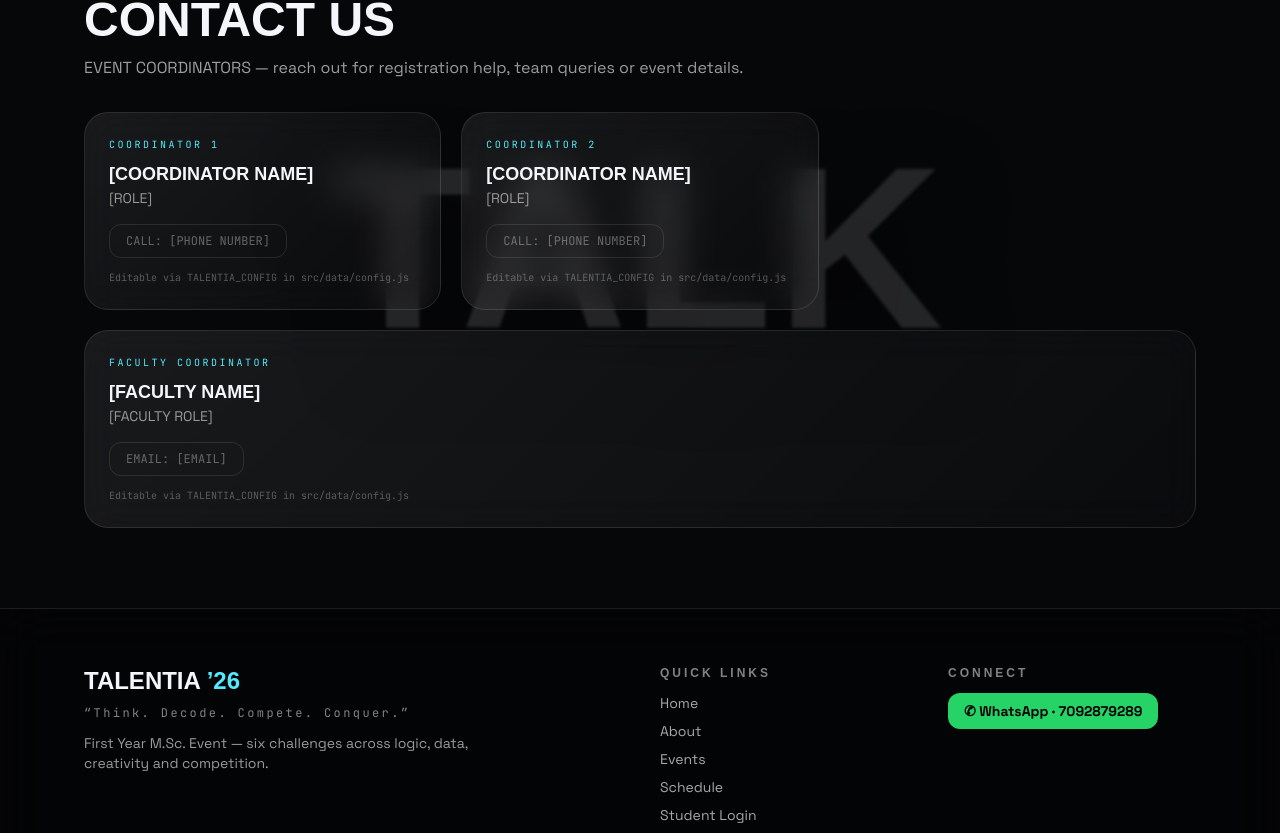
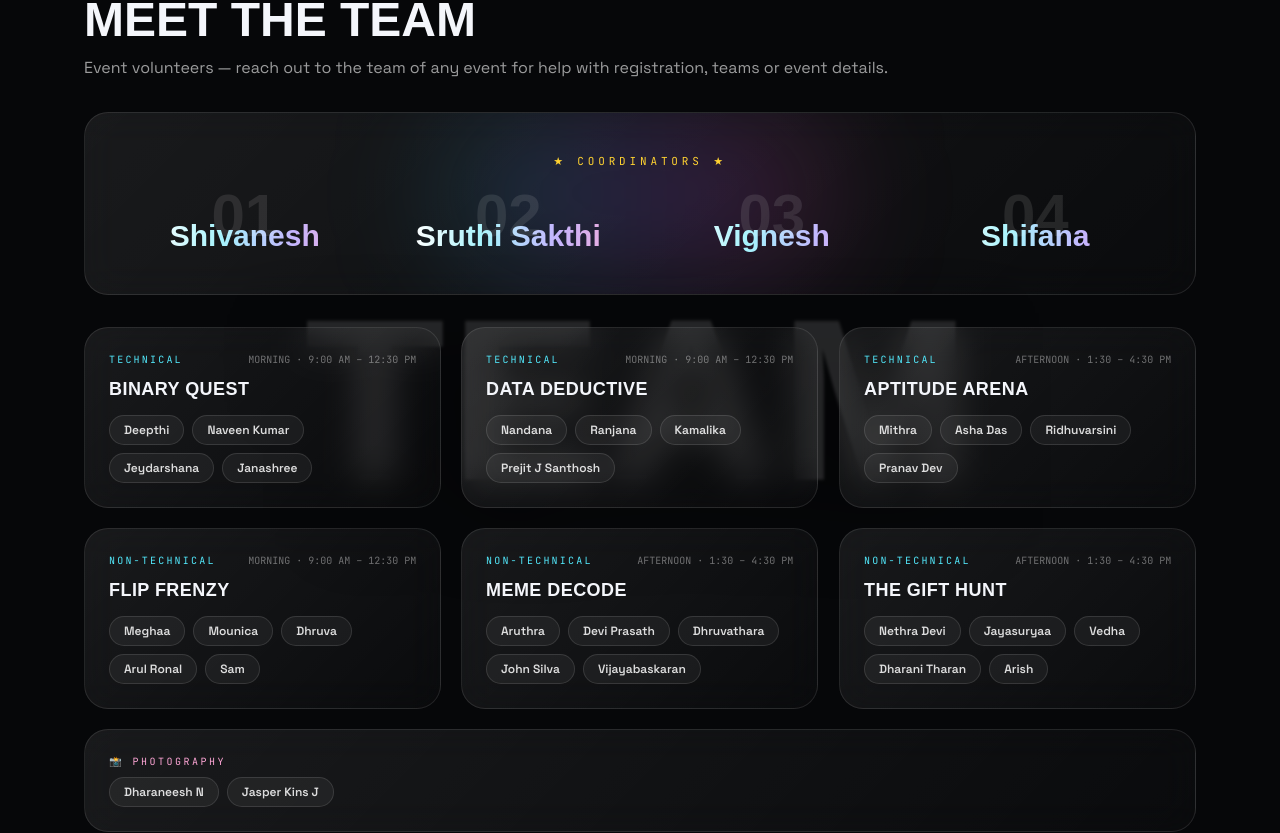
Before and after one commit to aizensrepo/Talentia2026, a React (Vite) app in the folder client/: page / in a window 1280 px wide. Shown: the part 4405-5238 px from the top of the page. Built offline with nearby package versions, Linux system fonts and the light colour scheme; no server answers; a web font is replaced by a local one.

Commit message:
Push complete project to aizensrepo/Talentia2026

```diff
--- a/client/src/components/Navbar.jsx
+++ b/client/src/components/Navbar.jsx
@@ -37,8 +37,10 @@ export default function Navbar({ view = "home", onNavigate = () => {}, isAdmin =
       className="fixed inset-x-0 top-0 z-50 px-3 sm:px-6"
     >
       <nav
-        className={`mx-auto mt-3 flex max-w-6xl items-center justify-between rounded-2xl px-4 py-3 transition-all duration-300 ${
-          scrolled ? "glass shadow-[0_10px_40px_rgba(0,0,0,0.5)]" : "border border-white/5 bg-black/20 backdrop-blur-md"
+        className={`mx-auto mt-3 flex max-w-6xl items-center justify-between rounded-2xl border px-4 py-3 transition-all duration-300 ${
+          scrolled
+            ? "border-white/10 bg-[#0a0d13]/60 shadow-[0_10px_40px_rgba(0,0,0,0.55),0_0_28px_rgba(34,211,238,0.08)] backdrop-blur-[20px] backdrop-saturate-150"
+            : "border-white/5 bg-black/20 backdrop-blur-md"
         }`}
       >
         <button onClick={() => onNavigate("home")} className="flex items-center gap-2.5">
--- a/client/src/data/config.js
+++ b/client/src/data/config.js
@@ -44,31 +44,20 @@ export const TALENTIA_CONFIG = {
     prefilledMessage: "Hi, I would like to know more about TALENTIA ’26 registration.",
   },
 
-  coordinators: [
-    {
-      id: 1,
-      label: "Coordinator 1",
-      name: "[COORDINATOR NAME]",
-      role: "[ROLE]",
-      phone: "[PHONE NUMBER]",
-      whatsapp: "[WHATSAPP NUMBER]",
-    },
-    {
-      id: 2,
-      label: "Coordinator 2",
-      name: "[COORDINATOR NAME]",
-      role: "[ROLE]",
-      phone: "[PHONE NUMBER]",
-      whatsapp: "[WHATSAPP NUMBER]",
-    },
+  // ── Head coordinators (big display) ──
+  headCoordinators: ["Shivanesh", "Sruthi Sakthi", "Vignesh", "Shifana"],
+
+  // ── Event volunteer teams (organizers) ──
+  volunteers: [
+    { eventId: "binary-quest", members: ["Deepthi", "Naveen Kumar", "Jeydarshana", "Janashree"] },
+    { eventId: "data-deductive", members: ["Nandana", "Ranjana", "Kamalika", "Prejit J Santhosh"] },
+    { eventId: "aptitude-arena", members: ["Mithra", "Asha Das", "Ridhuvarsini", "Pranav Dev"] },
+    { eventId: "flip-frenzy", members: ["Meghaa", "Mounica", "Dhruva", "Arul Ronal", "Sam"] },
+    { eventId: "meme-decode", members: ["Aruthra", "Devi Prasath", "Dhruvathara", "John Silva", "Vijayabaskaran"] },
+    { eventId: "gift-hunt", members: ["Nethra Devi", "Jayasuryaa", "Vedha", "Dharani Tharan", "Arish"] },
   ],
 
-  faculty: {
-    label: "Faculty Coordinator",
-    name: "[FACULTY NAME]",
-    role: "[FACULTY ROLE]",
-    email: "[EMAIL]",
-  },
+  photography: ["Dharaneesh N", "Jasper Kins J"],
 
   social: {
     instagram: "[INSTAGRAM_URL]",
--- a/client/src/sections/Contact.jsx
+++ b/client/src/sections/Contact.jsx
@@ -1,58 +1,78 @@
 import Reveal from "../components/Reveal.jsx";
 import GiantWord from "../components/GiantWord.jsx";
-import { TALENTIA_CONFIG, waLink, isPlaceholder } from "../data/config.js";
+import { EVENTS } from "../data/events.js";
+import { TALENTIA_CONFIG } from "../data/config.js";
 
-function ContactCard({ title, name, role, phone, whatsapp, email }) {
-  return (
-    <div className="glass rounded-3xl p-6">
-      <p className="font-mono2 text-[10px] tracking-[0.25em] text-cyan-300">{title.toUpperCase()}</p>
-      <h3 className="font-display mt-2 text-lg font-bold">{name}</h3>
-      <p className="text-sm text-white/55">{role}</p>
-      <div className="mt-4 flex flex-wrap gap-2">
-        {phone && !isPlaceholder(phone) && (
-          <a href={`tel:${phone.replace(/\s/g, "")}`} className="btn-magnetic rounded-xl bg-white px-4 py-2 text-xs font-bold text-black">☎ CALL</a>
-        )}
-        {phone && isPlaceholder(phone) && (
-          <span className="rounded-xl border border-white/10 px-4 py-2 font-mono2 text-xs text-white/35">CALL: {phone}</span>
-        )}
-        {whatsapp && !isPlaceholder(whatsapp) && (
-          <a href={waLink(whatsapp, "Hi, I have a question about TALENTIA ’26.")} target="_blank" rel="noreferrer" className="btn-magnetic rounded-xl bg-[#25D366] px-4 py-2 text-xs font-bold text-black">WHATSAPP</a>
-        )}
-        {email && !isPlaceholder(email) && (
-          <a href={`mailto:${email}`} className="btn-magnetic rounded-xl border border-white/15 bg-white/5 px-4 py-2 text-xs font-bold">✉ EMAIL</a>
-        )}
-        {email && isPlaceholder(email) && (
-          <span className="rounded-xl border border-white/10 px-4 py-2 font-mono2 text-xs text-white/35">EMAIL: {email}</span>
-        )}
-      </div>
-      {(isPlaceholder(name) || isPlaceholder(role)) && (
-        <p className="mt-3 font-mono2 text-[10px] text-white/30">Editable via TALENTIA_CONFIG in src/data/config.js</p>
-      )}
-    </div>
-  );
-}
-
+/**
+ * CONTACT → the volunteer team behind every event + photography crew.
+ * (Faculty section removed.)
+ */
 export default function Contact() {
   const cfg = TALENTIA_CONFIG;
+  const byId = Object.fromEntries(EVENTS.map((e) => [e.id, e]));
+
   return (
     <section id="contact" className="relative overflow-hidden py-20">
-      <GiantWord word="TALK" />
+      <GiantWord word="TEAM" />
       <div className="relative mx-auto max-w-6xl px-5">
         <Reveal>
           <p className="font-mono2 text-[11px] tracking-[0.3em] text-cyan-300">05 — CONTACT</p>
-          <h2 className="font-display mt-3 text-3xl font-black sm:text-5xl">CONTACT US</h2>
-          <p className="mt-3 text-white/60">EVENT COORDINATORS — reach out for registration help, team queries or event details.</p>
+          <h2 className="font-display mt-3 text-3xl font-black sm:text-5xl">MEET THE TEAM</h2>
+          <p className="mt-3 text-white/60">
+            Event volunteers — reach out to the team of any event for help with registration, teams or event details.
+          </p>
         </Reveal>
-        <div className="mt-8 grid gap-5 md:grid-cols-3">
-          {cfg.coordinators.map((c, i) => (
-            <Reveal key={c.id} delay={i * 0.08}>
-              <ContactCard title={c.label} name={c.name} role={c.role} phone={c.phone} whatsapp={c.whatsapp} />
-            </Reveal>
-          ))}
+
+        <Reveal>
+          <div className="glass relative mt-8 overflow-hidden rounded-3xl p-8 text-center sm:p-10">
+            <div className="pointer-events-none absolute left-1/2 top-0 h-40 w-96 -translate-x-1/2 rounded-full bg-gradient-to-r from-cyan-400/20 via-violet-500/20 to-pink-500/20 blur-3xl" />
+            <p className="font-mono2 relative text-[11px] tracking-[0.35em] text-amber-300">★ COORDINATORS ★</p>
+            <div className="relative mt-4 grid gap-6 sm:grid-cols-2 lg:grid-cols-4">
+              {cfg.headCoordinators.map((name, i) => (
+                <div key={name}>
+                  <p className="font-display text-6xl font-black text-white/10">0{i + 1}</p>
+                  <p className="font-display gradient-text -mt-7 text-2xl font-black sm:text-3xl">{name}</p>
+                </div>
+              ))}
+            </div>
+          </div>
+        </Reveal>
+
+        <div className="mt-8 grid gap-5 md:grid-cols-2 lg:grid-cols-3">
+          {cfg.volunteers.map((v, i) => {
+            const e = byId[v.eventId];
+            if (!e) return null;
+            return (
+              <Reveal key={v.eventId} delay={(i % 3) * 0.08}>
+                <div className="glass card-3d h-full rounded-3xl p-6">
+                  <div className="flex items-center justify-between gap-2">
+                    <p className="font-mono2 text-[10px] tracking-[0.22em] text-cyan-300">{e.category.toUpperCase()}</p>
+                    <span className="font-mono2 text-[10px] text-white/40">{e.slot?.toUpperCase()} · {e.time}</span>
+                  </div>
+                  <h3 className="font-display mt-2 text-lg font-extrabold tracking-wide">{e.name}</h3>
+                  <div className="mt-3 flex flex-wrap gap-2">
+                    {v.members.map((m) => (
+                      <span key={m} className="rounded-full border border-white/12 bg-white/5 px-3.5 py-1.5 text-xs font-semibold text-white/85">
+                        {m}
+                      </span>
+                    ))}
+                  </div>
+                </div>
+              </Reveal>
+            );
+          })}
         </div>
-        <Reveal delay={0.15}>
-          <div className="mt-5">
-            <ContactCard title={cfg.faculty.label} name={cfg.faculty.name} role={cfg.faculty.role} email={cfg.faculty.email} />
+
+        <Reveal delay={0.1}>
+          <div className="glass mt-5 rounded-3xl p-6">
+            <p className="font-mono2 text-[10px] tracking-[0.25em] text-pink-300">📸 PHOTOGRAPHY</p>
+            <div className="mt-2 flex flex-wrap gap-2">
+              {cfg.photography.map((m) => (
+                <span key={m} className="rounded-full border border-white/12 bg-white/5 px-3.5 py-1.5 text-xs font-semibold text-white/85">
+                  {m}
+                </span>
+              ))}
+            </div>
           </div>
         </Reveal>
       </div>
```
